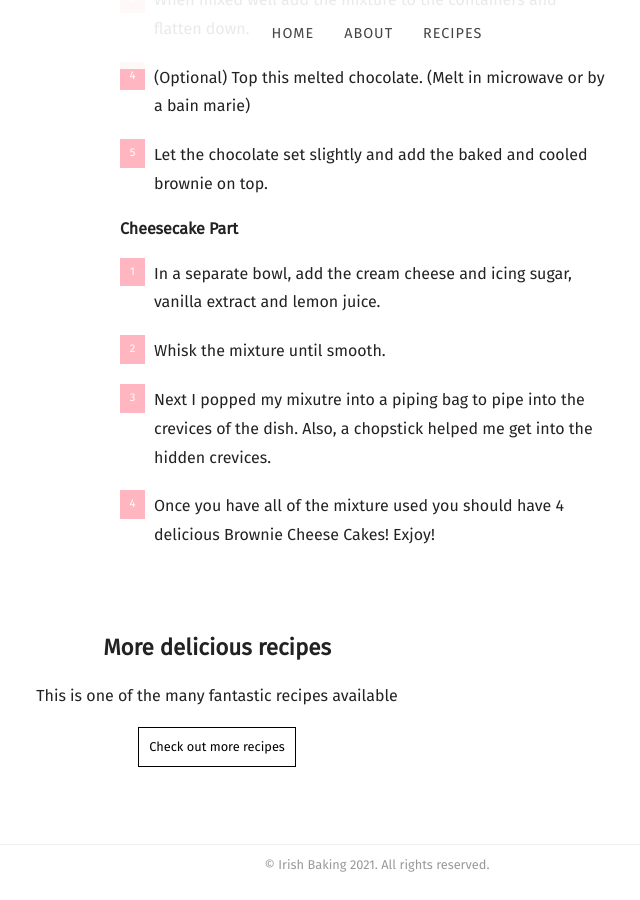
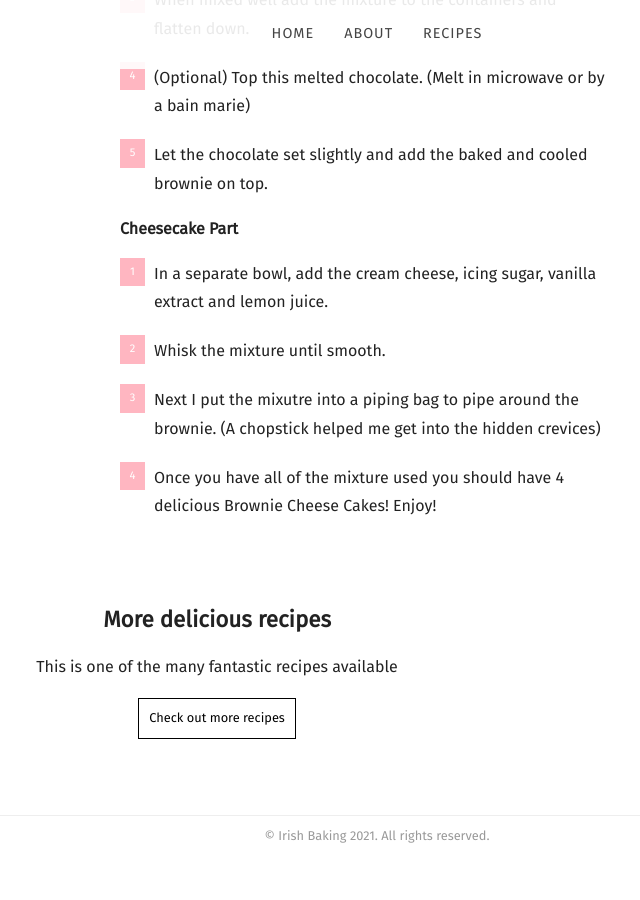
Before and after one commit to mcginleyireland/irishbaking.github.io, a Jekyll site: the page built from _posts/2021-05-23-brownie-cheesecake-for-four.md, in a window 1280 px wide and 900 px high, scrolled down 3563 px. Shown: the whole window, without its empty margins (263-903 px from the left). Built offline with Jekyll 4.4.1, drawn with Linux system fonts in a browser that asks for light colours; nearby versions of some CDN libraries; some web fonts are replaced; after the commit the page ends 4434 px from its top, so only the background shows below that.

Commit message:
Updating the wording again.

```diff
--- a/_posts/2021-05-23-brownie-cheesecake-for-four.md
+++ b/_posts/2021-05-23-brownie-cheesecake-for-four.md
@@ -57,10 +57,10 @@ recipe:
 
     **Cheesecake Part**
 
-    1. In a separate bowl, add the cream cheese and icing sugar, vanilla extract and lemon juice.
+    1. In a separate bowl, add the cream cheese, icing sugar, vanilla extract and lemon juice.
     2. Whisk the mixture until smooth.
-    3. Next I popped my mixutre into a piping bag to pipe into the crevices of the dish. Also, a chopstick helped me get into the hidden crevices.
-    4. Once you have all of the mixture used you should have 4 delicious Brownie Cheese Cakes! Exjoy!
+    3. Next I put the mixutre into a piping bag to pipe around the brownie. (A chopstick helped me get into the hidden crevices)
+    4. Once you have all of the mixture used you should have 4 delicious Brownie Cheese Cakes! Enjoy!
 
 ---
 This is my favourite desert. It combinds two of my favourite deserts. With a star dish it makes presentation so easy!
```
